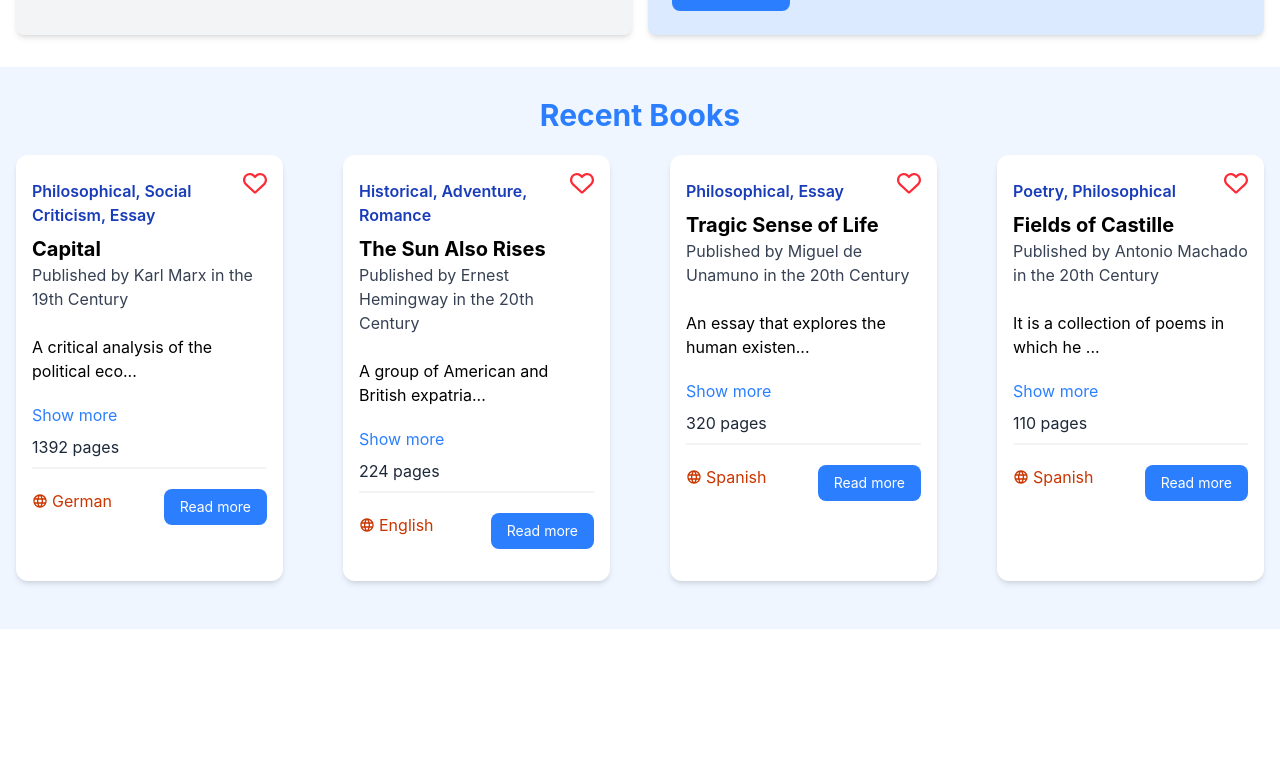
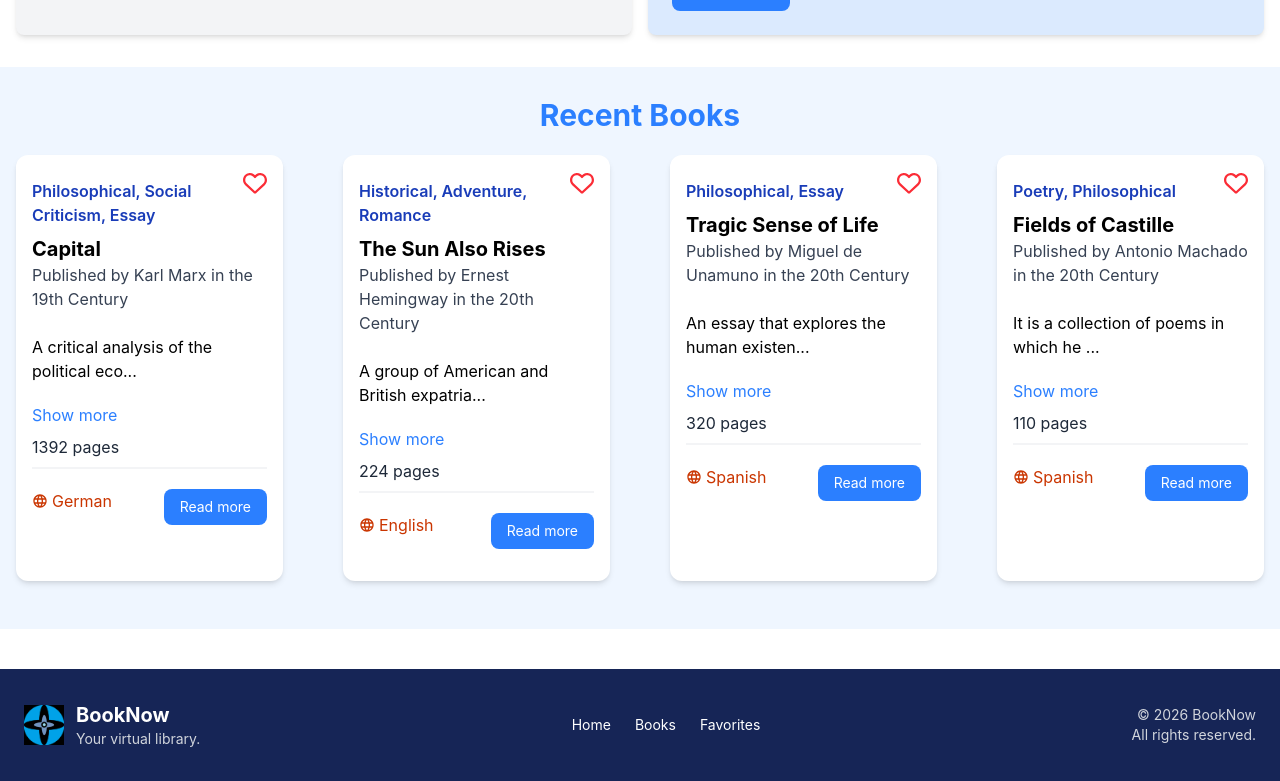
Before and after one commit to AlBalboni/projet-final, a React (Vite) app: page / in a window 1280 px wide. Shown: the part 566-1347 px from the top of the page. Before the commit the page ends 1195 px from the top, so only its background shows below. Built offline with nearby package versions, Linux system fonts and the light colour scheme; data requests are answered from the project's data file.

Commit message:
added footer

```diff
--- /dev/null
+++ b/src/components/Footer.jsx
@@ -0,0 +1,74 @@
+import { Link } from "react-router-dom";
+import logo from "../assets/images/logo.png";
+
+{/*Footer is the same for every page*/}
+const Footer = () => {
+
+  return (
+    <footer className="bg-blue-950 text-white mt-10">
+
+      <div className="container mx-auto px-6 py-8">
+
+        <div className="flex flex-col md:flex-row justify-between items-center gap-6">
+
+          {/* LEFT SIDE */}
+          <div className="flex items-center gap-3">
+            <img className="h-10 w-auto" src={logo} alt="BookNow" />
+
+            <div>
+              <h2 className="text-xl font-bold">
+                BookNow
+              </h2>
+
+              <p className="text-gray-300 text-sm">
+                Your virtual library.
+              </p>
+            </div>
+          </div>
+
+          {/* CENTER */}
+          <div className="flex gap-6 text-sm">
+
+            <Link
+              to="/"
+              className="hover:text-blue-400 transition"
+            >
+              Home
+            </Link>
+
+            <Link
+              to="/books"
+              className="hover:text-blue-400 transition"
+            >
+              Books
+            </Link>
+
+            <Link
+              to="/favorite-books"
+              className="hover:text-blue-400 transition"
+            >
+              Favorites
+            </Link>
+
+          </div>
+
+          {/* RIGHT SIDE */}
+          <div className="text-sm text-gray-300 text-center md:text-right">
+            <p>
+              © 2026 BookNow
+            </p>
+
+            <p>
+              All rights reserved.
+            </p>
+          </div>
+
+        </div>
+
+      </div>
+
+    </footer>
+  );
+};
+
+export default Footer;
--- a/src/components/NavBar.jsx
+++ b/src/components/NavBar.jsx
@@ -15,7 +15,7 @@
           <div className="flex flex-1 items-center justify-center md:items-stretch md:justify-start">
             {/* <!-- Logo --> */}
             <Link className="flex flex-shrink-0 items-center mr-4" to="/">
-              <img className="h-10 w-auto" src={logo} alt="Now" />
+              <img className="h-10 w-auto" src={logo} alt="BookNow" />
               <span className="hidden md:block text-white text-2xl font-bold ml-2">
                 BookNow
               </span>
--- a/src/layouts/MainLayout.jsx
+++ b/src/layouts/MainLayout.jsx
@@ -1,6 +1,7 @@
 import { Outlet, useNavigation } from "react-router-dom";
 import NavBar from "../components/NavBar";
 import Spinner from "../components/Spinner";
+import Footer from "../components/Footer";
 {/*toasts*/ }
 import { ToastContainer } from "react-toastify";
 import "react-toastify/dist/ReactToastify.css";
@@ -14,7 +15,7 @@
     <NavBar/>
     <ToastContainer position="top-right" autoClose={3000} />
     {isLoading ? <Spinner loading={isLoading} /> : <Outlet/>}
-
+    <Footer/>
     </>
   );
 };
```
